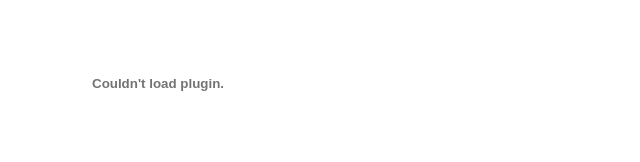
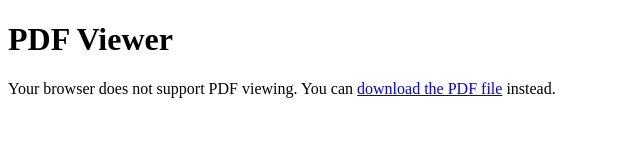
Before and after one commit to Abdulrhman-a1/PdfVeiwer, a plain HTML site: page min.html in a window 1280 px wide. Shown: the whole page, without its empty margins (0-640 px from the left). Drawn offline with Linux system fonts and the light colour scheme.

Commit message:
Update min.html

```diff
--- a/min.html
+++ b/min.html
@@ -1 +1,17 @@
-<embed src="https://abdulrhman-a1.github.io/PdfVeiwer/secReport.pdf" type="application/pdf" />
+<!DOCTYPE html>
+<html lang="en">
+<head>
+<meta charset="UTF-8">
+<meta name="viewport" content="width=device-width, initial-scale=1.0">
+<title>PDF Viewer</title>
+</head>
+<body>
+  <h1>PDF Viewer</h1>
+  <div>
+    <!-- Using object to embed PDF -->
+    <object data="path/to/your/pdf/file.pdf" type="application/pdf" width="100%" height="600px">
+      Your browser does not support PDF viewing. You can <a href="path/to/your/pdf/file.pdf">download the PDF file</a> instead.
+    </object>
+  </div>
+</body>
+</html>
```
